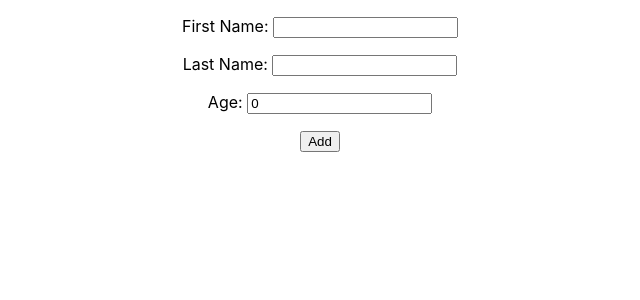
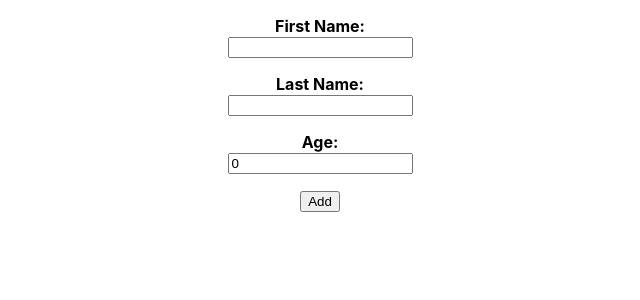
Before and after one commit to JhonathanMusa/MERN_project1, a React (Create React App) app in the folder public/: page / in a window 1280 px wide. Shown: the top 300 px of the page, without its empty margins (320-960 px from the left). Built offline with nearby package versions, Linux system fonts and the light colour scheme.

Commit message:
adding components 2

```diff
--- a/public/src/components/views/Forms.js
+++ b/public/src/components/views/Forms.js
@@ -7,7 +7,7 @@ class Forms extends Component {
     this.state = {
       firstName: "",
       lastName: "",
-      age: 0
+      age: 0,
     };
   }
   handleSubmit = (e) => {
@@ -20,7 +20,10 @@ class Forms extends Component {
       <div>
         <form onSubmit={this.handleSubmit}>
           <p>
-            <label>First Name: </label>
+            <label>
+              <strong>First Name:</strong>
+            </label>
+            <br />
             <input
               onChange={(e) =>
                 this.setState({
@@ -31,7 +34,10 @@ class Forms extends Component {
             />
           </p>
           <p>
-            <label>Last Name: </label>
+            <label>
+              <strong>Last Name:</strong>
+            </label>
+            <br />
             <input
               onChange={(e) =>
                 this.setState({
@@ -42,7 +48,10 @@ class Forms extends Component {
             />
           </p>
           <p>
-            <label>Age: </label>
+            <label>
+              <strong>Age:</strong>
+            </label>
+            <br />
             <input
               onChange={(e) => {
                 this.setState({
```
Also changed, not shown: public/src/components/views/List.js (added, +13 -0 lines), 1 other file (tests, documents, lock files or other folders).
